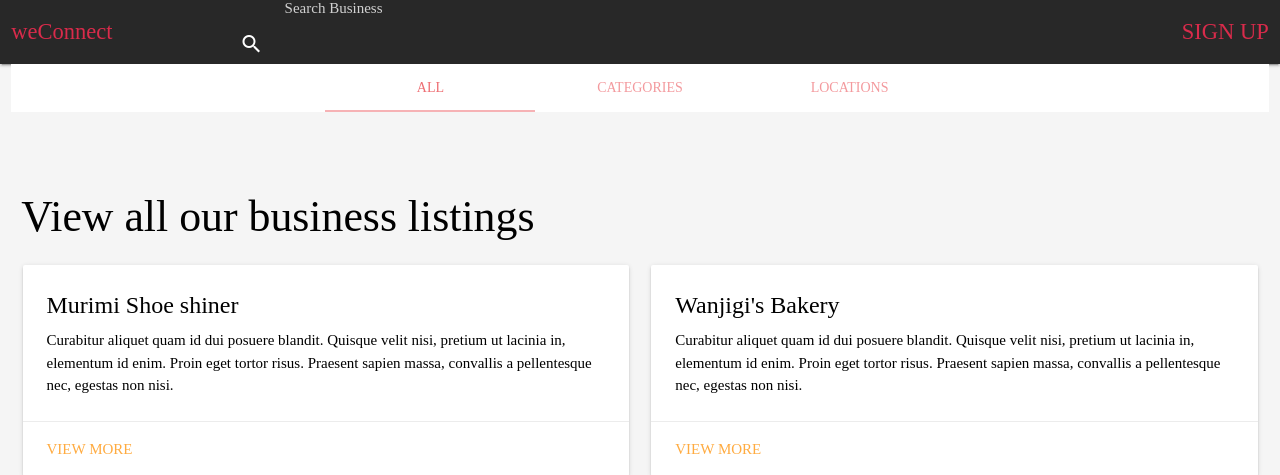
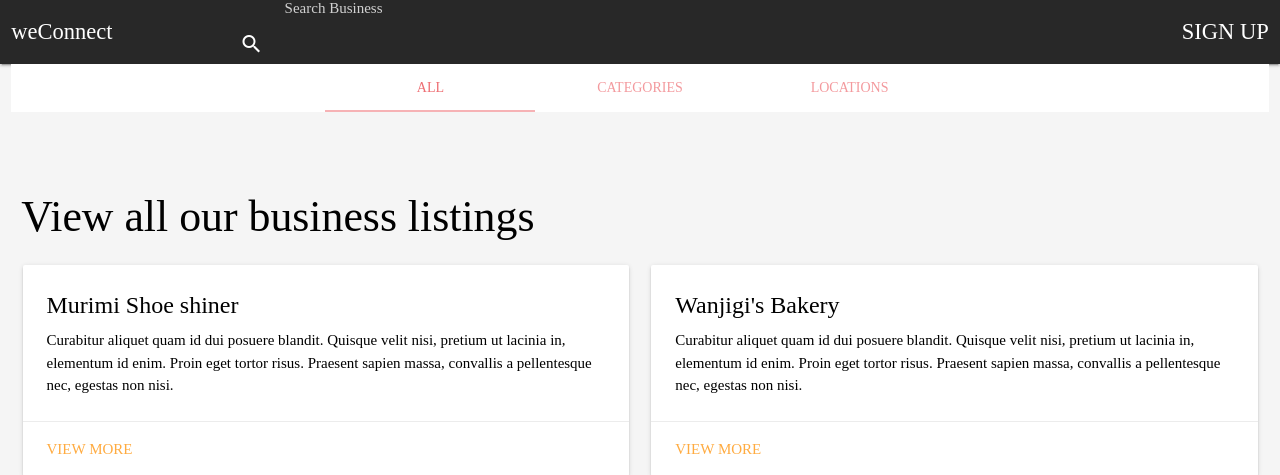
Before and after one commit to xcixor/weConnect, a Python web app: template designs/UI/templates/catalog.html in a window 1280 px wide. Shown: the top 475 px of the page. Run offline with Jinja, Linux system fonts and the light colour scheme; the template is opened without the code that fills it, so the values that code supplies are empty.

Commit message:
Fix: Change the color of links in the navbar

```diff
--- a/designs/UI/static/css/style.css
+++ b/designs/UI/static/css/style.css
@@ -30,6 +30,6 @@ color: #67BCDB;
     background-color: #282828 !important;
 }
 .nav-wrapper a{
-  color: #D92B4B;
+  /* color: #D92B4B; */
   font-size: 150%;
 }
```
